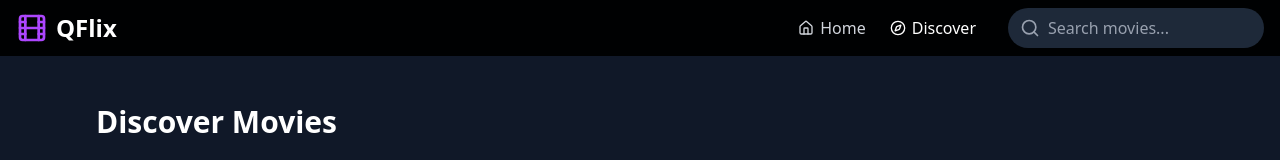
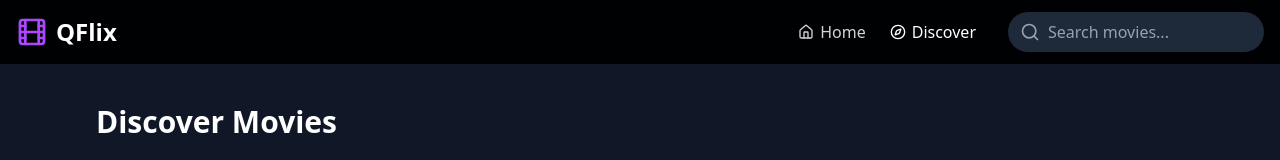
Before and after one commit to ssarthaks/QFlix, a React (Vite) app: page /discover in a window 1280 px wide. Shown: the top 160 px of the page. Built offline with nearby package versions, Linux system fonts and the light colour scheme; no server answers.

Commit message:
do: fix paddings and margin issues in navbar, home and hero section

```diff
--- a/src/components/HeroSection.tsx
+++ b/src/components/HeroSection.tsx
@@ -62,7 +62,7 @@ export const HeroSection: React.FC<HeroSectionProps> = ({ movies }) => {
               <img
                 src={getImageUrl(movie.backdrop_path, "original")}
                 alt=""
-                className="h-full w-full object-cover mt-16"
+                className="h-full w-full object-cover md:mt-14 mt-14 object-center"
                 onLoad={() => setIsLoading(false)}
               />
             </div>
@@ -82,7 +82,7 @@ export const HeroSection: React.FC<HeroSectionProps> = ({ movies }) => {
             {currentMovie?.overview}
           </p>
           <div className="mt-8 flex flex-wrap gap-4">
-            <Link  to={`/movie/${currentMovie.id}`}>
+            <Link to={`/movie/${currentMovie.id}`}>
               <button
                 className="flex items-center gap-2 rounded-lg bg-purple-600 md:px-6 md:py-3 px-4 py-2 font-semibold text-white transition-all hover:bg-purple-700 hover:scale-105 text-sm md:text-base"
                 aria-label="Watch now"
--- a/src/components/Navbar.tsx
+++ b/src/components/Navbar.tsx
@@ -20,7 +20,7 @@ export const Navbar: React.FC = () => {
   };
 
   return (
-    <nav className="fixed left-0 right-0 top-0 z-50 bg-black/95 px-4 py-2 backdrop-blur-sm">
+    <nav className="fixed left-0 right-0 top-0 z-50 bg-black/95 px-4 py-2 md:py-3 backdrop-blur-sm">
       <div className="mx-auto flex max-w-7xl items-center justify-between">
         <Link
           to="/"
--- a/src/pages/Home.tsx
+++ b/src/pages/Home.tsx
@@ -1,5 +1,4 @@
 import React from "react";
-import { Navbar } from "../components/Navbar";
 import { HeroSection } from "../components/HeroSection";
 import { useMovies } from "../context/useMovies";
 import { MovieSlider } from "../components/MovieSlider";
@@ -25,7 +24,6 @@ export const Home: React.FC = () => {
 
   return (
     <div className="min-h-screen bg-gray-900">
-      <Navbar />
       {nowPlaying && nowPlaying.length > 0 && (
         <HeroSection movies={nowPlaying} />
       )}
```
